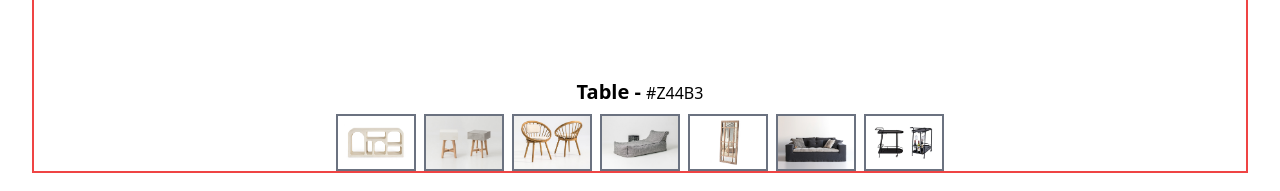
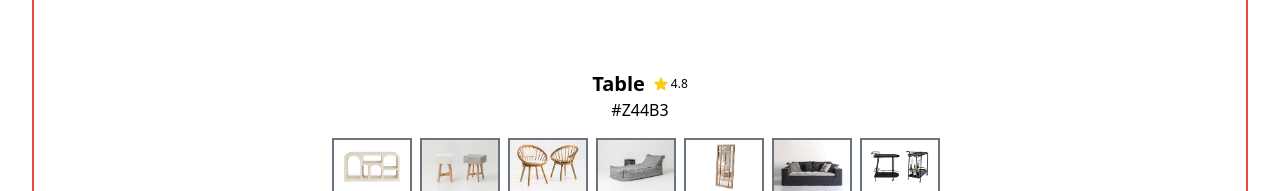
Before and after one commit to ddimkou/cozy-casa, a React (Vite) app: page / in a window 1280 px wide. Shown: the part 1273-1464 px from the top of the page. Built offline with nearby package versions, Linux system fonts and the light colour scheme; a web font is replaced by a local one.

Commit message:
products stats

```diff
--- a/src/constants/index.ts
+++ b/src/constants/index.ts
@@ -14,25 +14,49 @@ export type ProductTypes = {
   item: string;
   imgUrl: string;
   code: string;
+  stars: string;
 };
 export const products: ProductTypes[] = [
-  { item: "Table", imgUrl: "src/assets/products/table.jpg", code: "#Z44B3" },
+  {
+    item: "Table",
+    imgUrl: "src/assets/products/table.jpg",
+    code: "#Z44B3",
+    stars: "4.8",
+  },
   {
     item: "Bedside",
     imgUrl: "src/assets/products/bedside.jpg",
     code: "#F4T31",
+    stars: "4.2",
   },
-  { item: "Chair", imgUrl: "src/assets/products/chair.jpg", code: "#P4Q33" },
+  {
+    item: "Chair",
+    imgUrl: "src/assets/products/chair.jpg",
+    code: "#P4Q33",
+    stars: "4.4",
+  },
   {
     item: "Loungebed",
     imgUrl: "src/assets/products/loungebed.jpg",
     code: "#Z24B3",
+    stars: "4.5",
   },
-  { item: "Mirror", imgUrl: "src/assets/products/mirror.jpg", code: "#P44X22" },
-  { item: "Sofa", imgUrl: "src/assets/products/sofa.jpg", code: "#V44V65" },
+  {
+    item: "Mirror",
+    imgUrl: "src/assets/products/mirror.jpg",
+    code: "#P44X22",
+    stars: "4.5",
+  },
+  {
+    item: "Sofa",
+    imgUrl: "src/assets/products/sofa.jpg",
+    code: "#V44V65",
+    stars: "4.2",
+  },
   {
     item: "Trolley",
     imgUrl: "src/assets/products/trolley.jpg",
     code: "#N4S30",
+    stars: "4.7",
   },
 ];
--- a/src/sections/PopularProducts.tsx
+++ b/src/sections/PopularProducts.tsx
@@ -1,6 +1,7 @@
 import HText from "../shared/HText";
 import { ProductTypes, products } from "../constants";
 import { useState } from "react";
+import { StarIcon } from "@heroicons/react/24/solid";
 
 const PopularProducts = () => {
   const [selectedProduct, setSelectedProduct] = useState<ProductTypes>(
@@ -23,10 +24,18 @@ const PopularProducts = () => {
           <img src={selectedProduct.imgUrl} alt="" width={600} />
         </div>
         {/* title */}
-        <h3 className="text-center font-bold py-2 text-xl">
-          {selectedProduct.item} -{" "}
-          <span className="text-base font-normal">{selectedProduct.code}</span>
-        </h3>
+        <div className="flex flex-col items-center pb-4">
+          <div className="flex items-center gap-2">
+            <h3 className=" font-bold text-xl">{selectedProduct.item}</h3>
+
+            <div className="flex items-center gap-0.5">
+              <StarIcon className="w-4 h-4 text-yellow-400 " />
+              <p className="text-xs">{selectedProduct.stars}</p>
+            </div>
+          </div>
+
+          <p className="text-base font-normal">{selectedProduct.code}</p>
+        </div>
         {/* select */}
         <div className=" flex flex-row items-center justify-center gap-2 flex-wrap">
           {products.map((product) => (
@@ -39,6 +48,7 @@ const PopularProducts = () => {
               onClick={() => setSelectedProduct(product)}
             />
           ))}
+          <div></div>
         </div>
       </div>
     </section>
```
